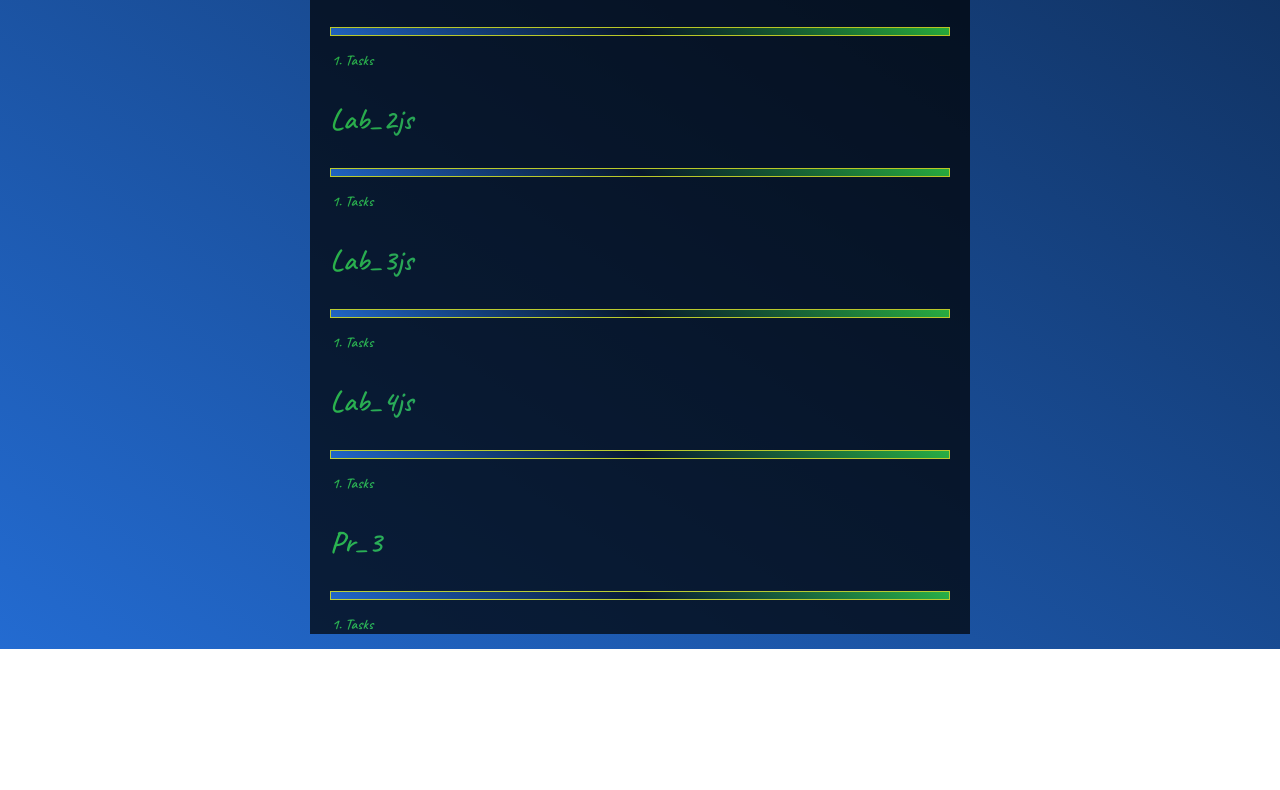
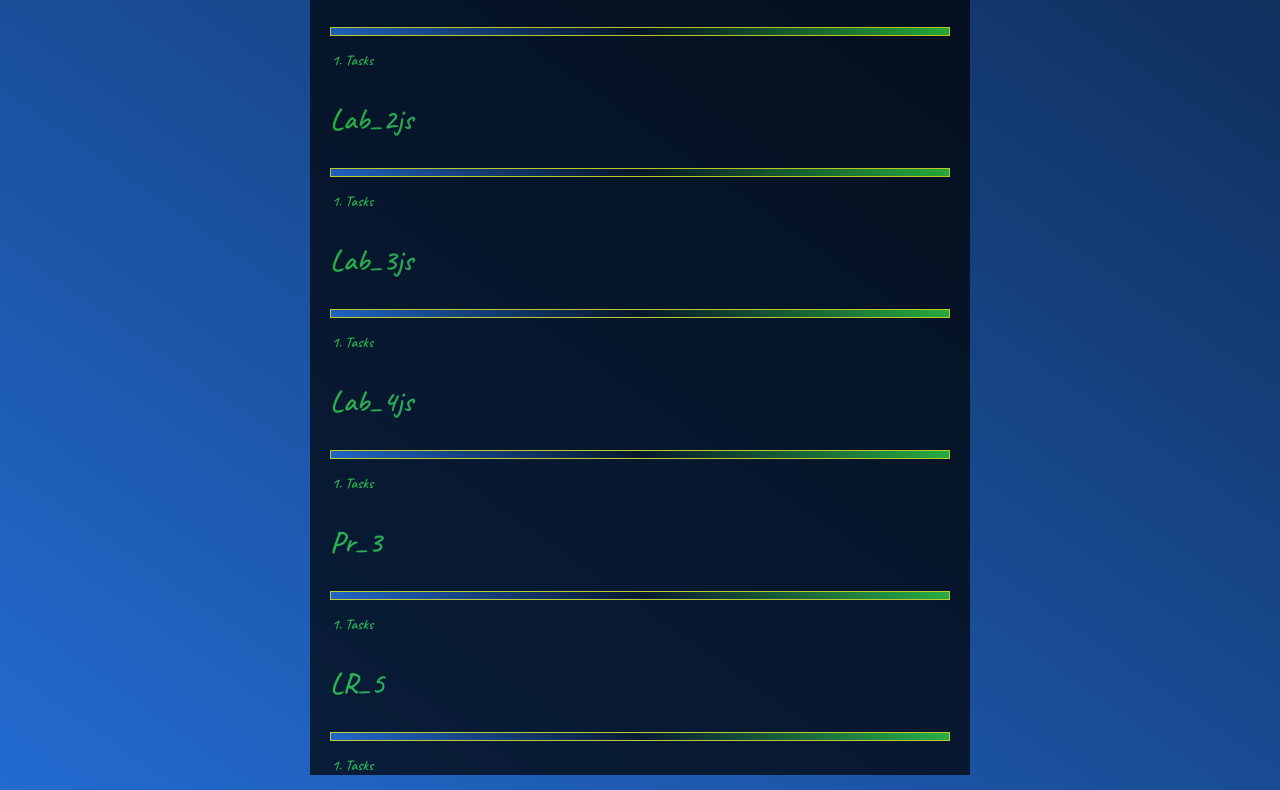
Before and after one commit to SlavikLud4ak/LabWeb, a plain HTML site: page index.html in a window 1280 px wide. Shown: the part 4370-5160 px from the top of the page. Before the commit the page ends 5019 px from the top, so only its background shows below. Drawn offline with Linux system fonts and the light colour scheme; a web font is replaced by a local one.

Commit message:
uppdate
Signed-off-by: Yaroslav-Ludchak1234 <yaroslav.ludchak-pi1901@kep.nung.edu.ua>

```diff
--- a/index.html
+++ b/index.html
@@ -227,6 +227,12 @@
                 <li><a target="_blank" href="PR_3/index.html">Tasks</a></li>
             </ol>
 
+            <h3>LR_5</h3>
+            <hr>
+            <ol class="listWithMySkils">
+                <li><a target="_blank" href="LR_5_JS/index_js.html">Tasks</a></li>
+            </ol>
+
         </div>
 
     </div>
```
